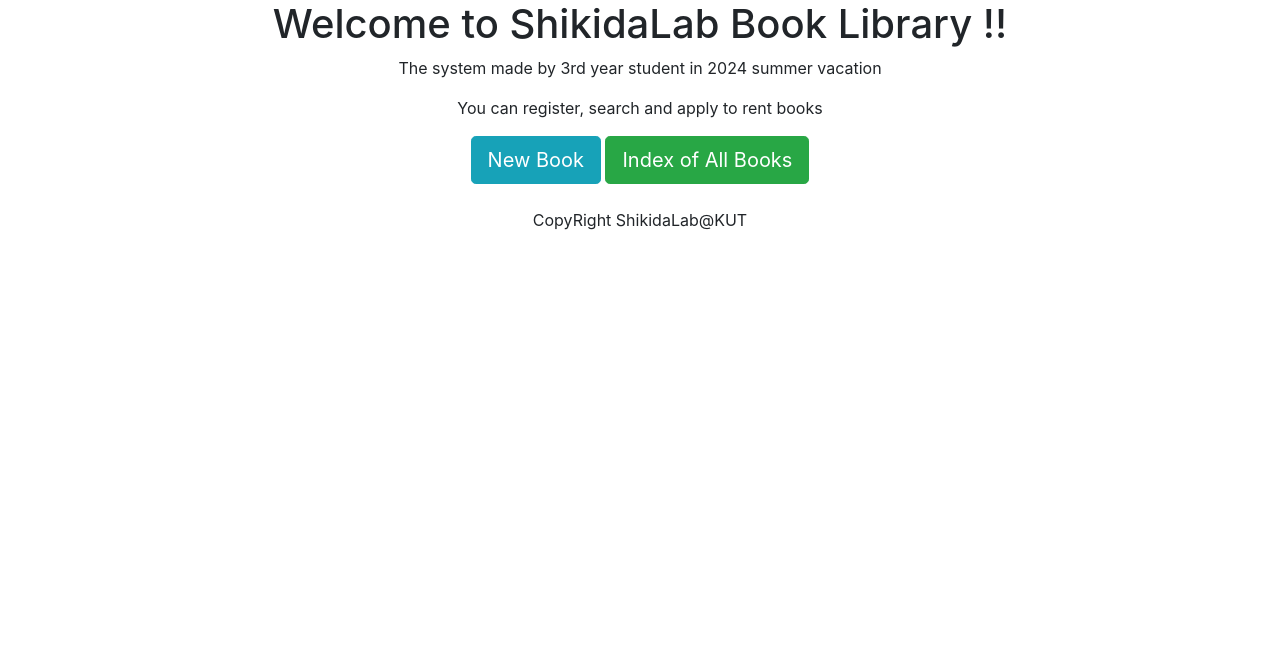
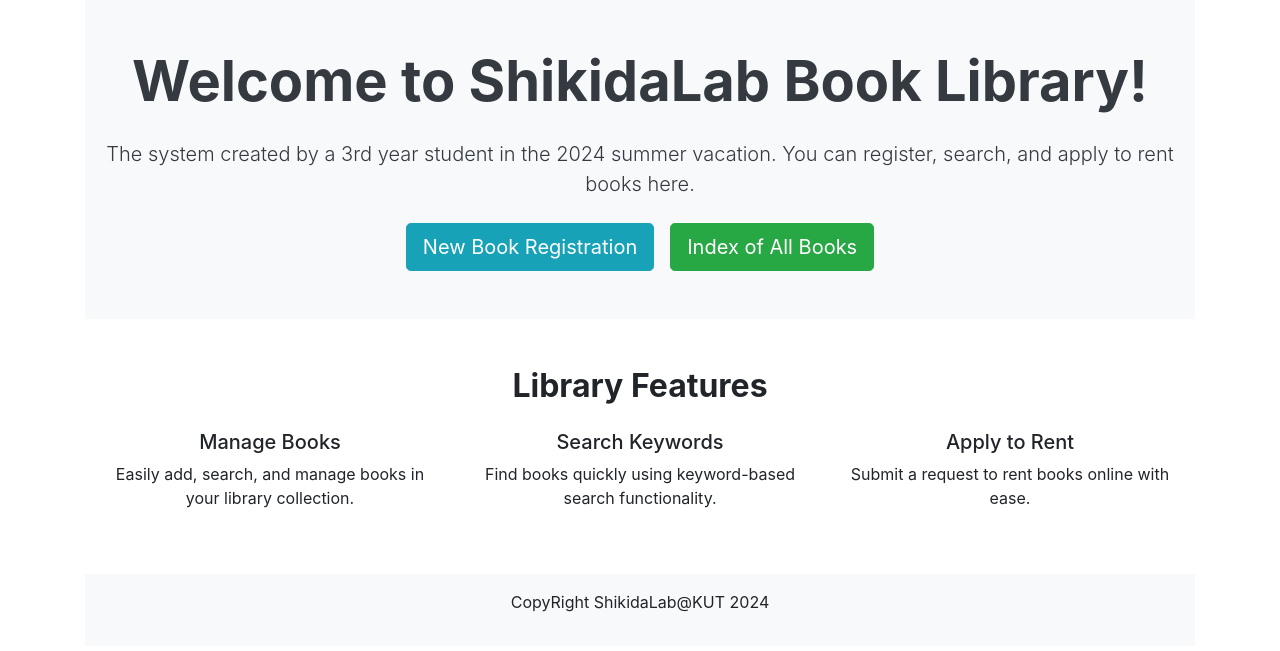
Before and after one commit to Aoi-Okayama0930/mini-software, a FastAPI app: page / in a window 1280 px wide. Shown: the part 56-707 px from the top of the page. Run offline with FastAPI, Linux system fonts and the light colour scheme; data that the repository does not hold is empty; some libraries are stand-ins or nearby versions.

Commit message:
デザイン修正

```diff
--- a/fastapi-app/templates/home.html
+++ b/fastapi-app/templates/home.html
@@ -1,19 +1,48 @@
 {% extends "base.html" %}
 
 {% block title %}
-ShikidaLab Book Library
+Welcome to ShikidaLab Book Library
 {% endblock %}
 
 {% block content %}
-<div class="text-center">
-    <h1>Welcome to ShikidaLab Book Library !!</h1>
-    <p>The system made by 3rd year student in 2024 summer vacation</p>
-    <p>You can register, search and apply to rent books</p>
+<!-- Hero Section -->
+<div class="hero bg-light text-dark text-center py-5">
+    <div class="container">
+        <h1 class="display-4 font-weight-bold mb-4">Welcome to ShikidaLab Book Library!</h1>
+        <p class="lead mb-4">The system created by a 3rd year student in the 2024 summer vacation. You can register, search, and apply to rent books here.</p>
+        <div class="d-flex justify-content-center">
+            <a href="{{ url_for('add_book') }}" class="btn btn-lg btn-info mx-2">New Book Registration</a>
+            <a href="{{ url_for('showLibrary') }}" class="btn btn-lg btn-success mx-2">Index of All Books</a>
+        </div>
+    </div>
+</div>
 
-    <!-- ボタン配置 -->
-    <a href="{{ url_for('add_book') }}" class="btn btn-info btn-lg">New Book</a>
-    <a href="{{ url_for('all_books') }}" class="btn btn-success btn-lg">Index of All Books</a>
+<!-- Features Section -->
+<div class="container text-center py-5">
+    <h2 class="font-weight-bold mb-4">Library Features</h2>
+    <div class="row">
+        <div class="col-md-4">
+            <i class="fas fa-book fa-3x text-primary mb-3"></i>
+            <h5>Manage Books</h5>
+            <p>Easily add, search, and manage books in your library collection.</p>
+        </div>
+        <div class="col-md-4">
+            <i class="fas fa-search fa-3x text-info mb-3"></i>
+            <h5>Search Keywords</h5>
+            <p>Find books quickly using keyword-based search functionality.</p>
+        </div>
+        <div class="col-md-4">
+            <i class="fas fa-share fa-3x text-success mb-3"></i>
+            <h5>Apply to Rent</h5>
+            <p>Submit a request to rent books online with ease.</p>
+        </div>
+    </div>
+</div>
 
-    <p class="mt-4">CopyRight ShikidaLab@KUT</p>
-</div>
+<!-- Footer -->
+<footer class="bg-light py-3">
+    <div class="container text-center">
+        <p>CopyRight ShikidaLab@KUT 2024</p>
+    </div>
+</footer>
 {% endblock %}
```
